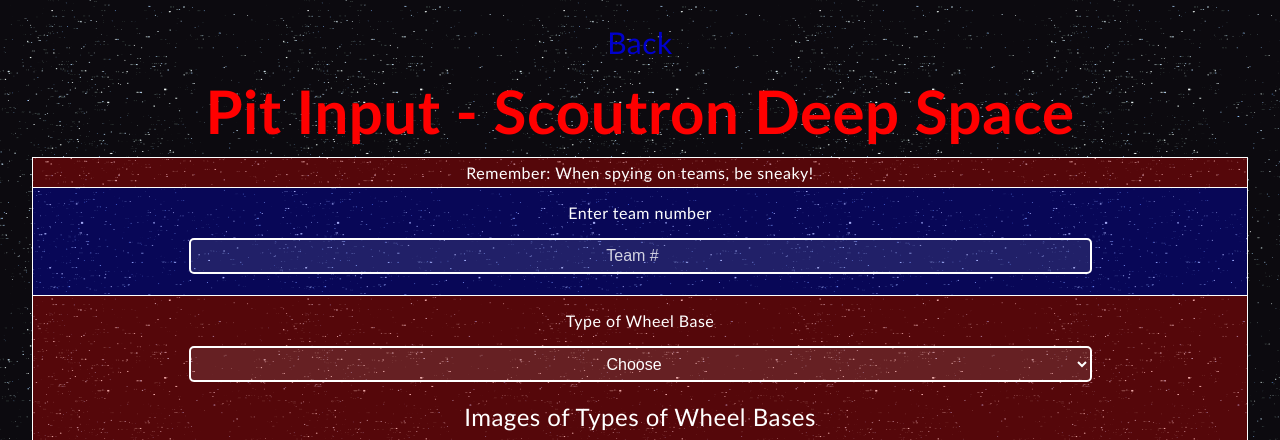
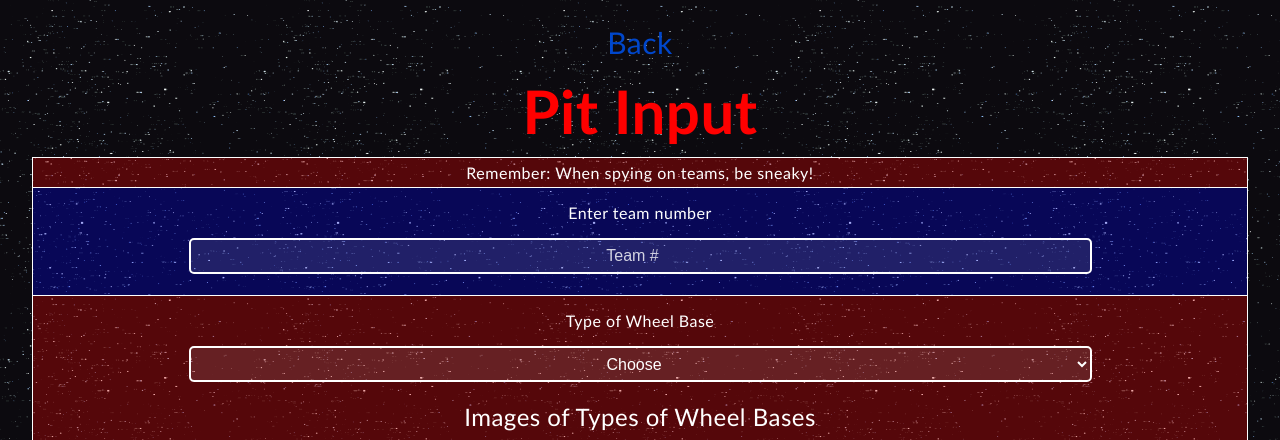
Before and after one commit to Team41Robotics/Scoutron-2019, a PHP site: page /input_pit.html in a window 1280 px wide. Shown: the top 440 px of the page. Run offline with PHP 8.4, Linux system fonts and the light colour scheme.

Commit message:
Miscellaneous changes
Updated links colors for index.html
Moved h3 in index.html
Changed page headers to be simpler

```diff
--- a/index.html
+++ b/index.html
@@ -10,7 +10,7 @@
 		<link rel="icon" href="/webapp/icon.png" />
 	</head>
 	<body>
-		<h1 style="font-size: 75px;"> Scoutron 2019 </h1>
+		<h1 style="font-size: 75px;">Scoutron 2019</h1>
 
         <h2><u>Account</u></h2>
             <a href="./login.html">Login</a>
@@ -22,6 +22,6 @@
             <a href="./team_profile.html">Team Profiles</a>
             <a href="./raw.php">Raw Data</a>
 
-		<h3>Team 41 Robotics - WHRHS</h3>
+		<h3 style="margin-top: 20px;">Team 41 Robotics - WHRHS</h3>
 	</body>
 </html>
--- a/input_match.html
+++ b/input_match.html
@@ -2,7 +2,7 @@
 	<head>
 		<script type="text/javascript" src="./form.js"></script>
 		<link href="./style.css" rel="stylesheet" />
-		<title>Match Scouting</title>
+		<title>Match Input</title>
 		<meta name="viewport" content="width=device-width, initial-scale=1.0, user-scalable=no" />
 		<script type="text/javascript">
 			function formCallback(data){
@@ -28,8 +28,7 @@
 	<body>
 		<script type="text/javascript" src="./form/logged_in.php"></script>
 		<a href="./index.html" class="back">Back</a>
-		<h1>Match Input - Scoutron Deep Space</h1>
-		<br>
+		<h1>Match Input</h1>
 		<p id="status"></p>
 		<form action="./form/input_match.php" method="POST">
 		<table id="table">
--- a/input_pit.html
+++ b/input_pit.html
@@ -3,7 +3,7 @@
         <script type="text/javascript" src="./form.js"></script>
         <link href="./style.css" rel="stylesheet" />
         <link href="./alternateTableColors.css" rel="stylesheet" />
-        <title>Pit Scouting</title>
+        <title>Pit Input</title>
 	    <meta name="viewport" content="width=device-width, initial-scale=1.0, user-scalable=no" />
         <style>
             .key {
@@ -24,7 +24,7 @@
     <body>
         <script type="text/javascript" src="./form/logged_in.php"></script>
     	<a href="./index.html" class="back">Back</a>
-        <h1>Pit Input - Scoutron Deep Space</h1>
+        <h1>Pit Input</h1>
         <form action="" method="POST" enctype="multipart/form-data">
         <table id="table">
             <tr>
--- a/login.html
+++ b/login.html
@@ -3,7 +3,7 @@
 	<head>
 		<script type="text/javascript" src="./form.js"></script>
 		<link href="./style.css" rel="stylesheet" />
-		<title>Scouting</title>
+		<title>Login</title>
 	<meta name="viewport" content="width=device-width, initial-scale=1.0, user-scalable=no" />
 		<style>
 			#username, #password {
@@ -40,7 +40,7 @@
 
 	<body>
 		<a href="./index.html" class="back">Back</a>
-		<h1>Login - Scoutron 2019</h1>
+		<h1>Login</h1>
 		<p id="status"></p>
 		<form action="" method="POST">
 			<input type="text" placeholder="Username" name="Username" id="username" />
--- a/ranking.html
+++ b/ranking.html
@@ -19,7 +19,7 @@
 
 <body>
    <a href="./index.html" class="back">Back</a>
-   <h1>Ranking - Scoutron 2019</h1>
+   <h1>Ranking</h1>
    <table id="table">
    <form action="" method="POST">
         <table>
--- a/style.css
+++ b/style.css
@@ -28,7 +28,7 @@ a {
 	border:none;
 	border-radius: 8px;
 	display: block;
-	color: #0000cc;
+	color: #0047cc;
 	text-align: center;
 	font-size:1.5em;
 	outline:none;
--- a/team_profile.html
+++ b/team_profile.html
@@ -20,7 +20,7 @@
 
 <body>
     <a href="./index.html" class="back">Back</a>
-    <h1>Team Profiles - Scoutron 2019</h1>
+    <h1>Team Profiles</h1>
     <form action="" method="POST">
 	    <input type="number" name="Team_Number" placeholder="Team #" />
 	    <input type="submit" value="Fetch Data" />
--- a/wheel_base_key.html
+++ b/wheel_base_key.html
@@ -15,7 +15,7 @@
     </head>
 
     <body>
-        <h1>Wheel Bases - Scoutron 2019</h1>
+        <h1>Wheel Bases</h1>
         <table id="table">
             <tbody>
                 <tr>
--- a/wheel_type_key.html
+++ b/wheel_type_key.html
@@ -16,7 +16,7 @@
     </head>
 
     <body>
-        <h1>Wheel Types - Scoutron 2019</h1>
+        <h1>Wheel Types</h1>
         <table id="table">
             <tbody>
                 <tr>
```
